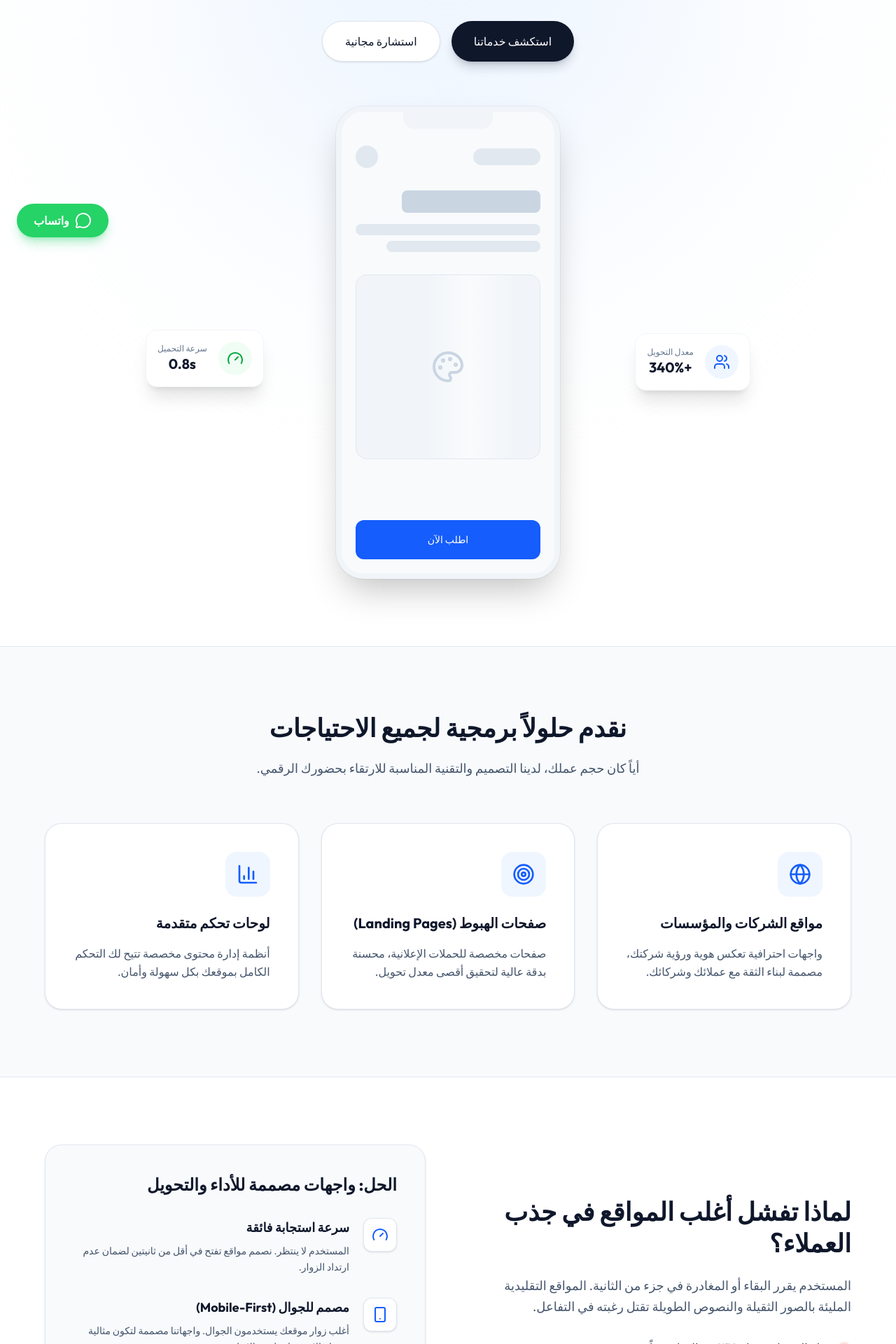
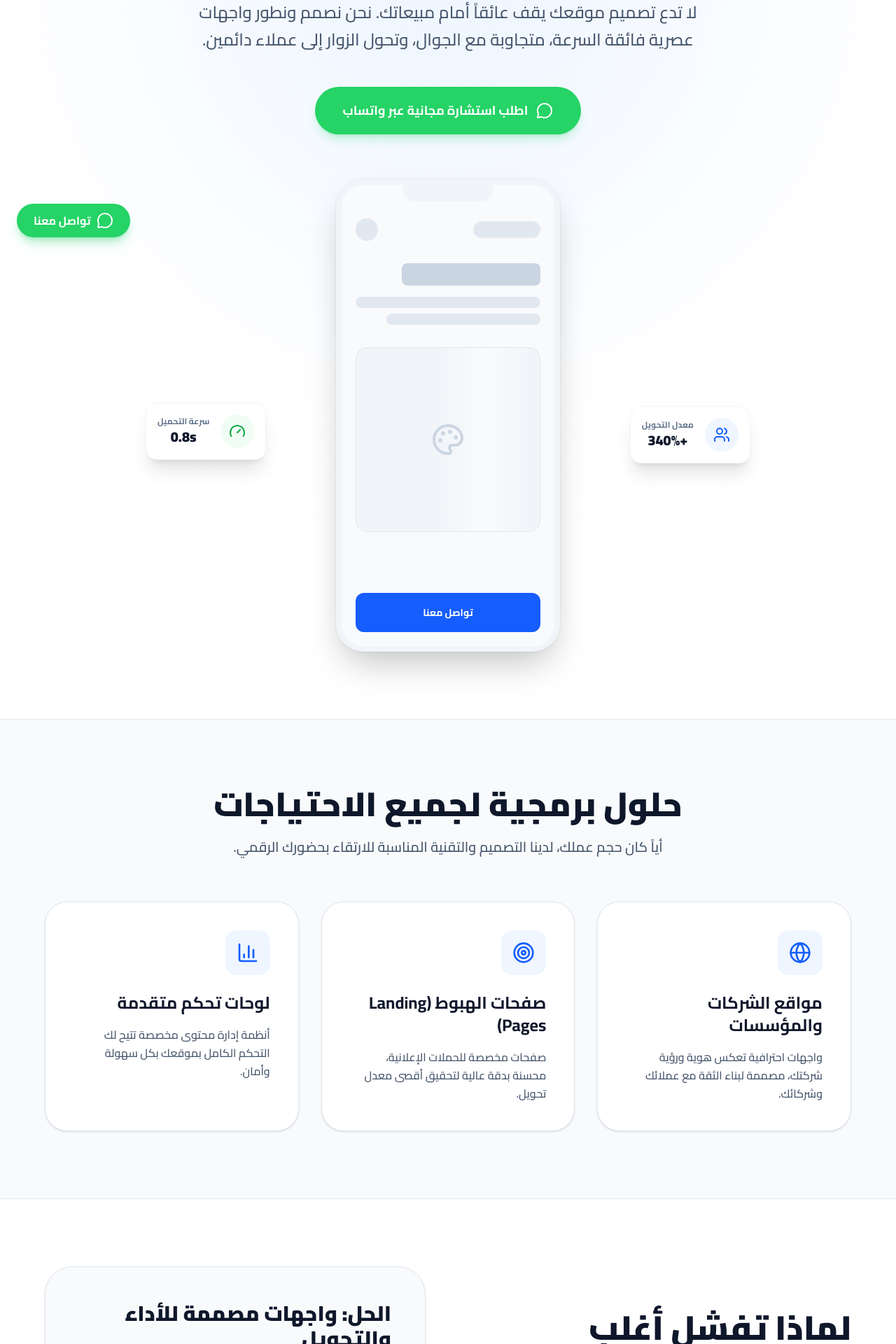
Before and after one commit to AhmedZakaria14/-, a React (Vite) app: page /lp/web-design in a window 1280 px wide. Shown: the part 437-2357 px from the top of the page at 70% size. Built offline with nearby package versions, Linux system fonts and the light colour scheme.

Commit message:
feat(seo): update web design landing page copy
Enhance SEO descriptions and update conversion messaging to emphasize WhatsApp integration for better lead generation.

```diff
--- a/src/components/SnapchatWebDev.tsx
+++ b/src/components/SnapchatWebDev.tsx
@@ -14,11 +14,13 @@ export const SnapchatWebDev: React.FC<SnapchatWebDevProps> = ({ lang }) => {
   const isRTL = lang === 'ar';
   const { scrollYProgress } = useScroll();
   const y = useTransform(scrollYProgress, [0, 1], [0, 150]);
+  const fontClass = isRTL ? 'font-arabic' : 'font-sans';
+  const WHATSAPP_LINK = "https://wa.me/966505244583";
 
   useEffect(() => {
     window.scrollTo(0, 0);
     const title = lang === 'ar' ? 'تصميم جميع أنواع المواقع الإلكترونية | نشار هب' : 'Professional Web Design | Nashar Hub';
-    const description = lang === 'ar' ? 'نصمم جميع أنواع المواقع الإلكترونية، سريعة، متجاوبة تماماً مع الجوال، ومصممة خصيصاً لتحويل الزوار إلى عملاء فعليين.' : 'We design all types of websites, fast, fully responsive, and specifically optimized to convert visitors into actual customers.';
+    const description = lang === 'ar' ? 'نصمم جميع أنواع المواقع الإلكترونية، سريعة، متجاوبة تماماً مع الجوال، ومصممة خصيصاً لتحويل الزوار إلى عملاء فعليين عبر واتساب.' : 'We design all types of websites, fast, fully responsive, and specifically optimized to convert visitors into actual customers via WhatsApp.';
 
     updateSEO({
       title,
@@ -41,7 +43,7 @@ export const SnapchatWebDev: React.FC<SnapchatWebDevProps> = ({ lang }) => {
     {
       icon: <MousePointerClick className="w-6 h-6 text-blue-600" />,
       title: lang === 'ar' ? 'رحلة مستخدم تحفيزية' : 'Conversion Focused UX',
-      desc: lang === 'ar' ? 'تصميم يوجه الزائر مباشرة لاتخاذ الإجراء (شراء، اتصال، واتساب) بأقل عدد ممكن من النقرات.' : 'Design that guides the visitor directly to action with the fewest possible clicks.'
+      desc: lang === 'ar' ? 'تصميم يوجه الزائر مباشرة لاتخاذ الإجراء (تواصل عبر واتساب) بأقل عدد ممكن من النقرات.' : 'Design that guides the visitor directly to action (WhatsApp) with the fewest possible clicks.'
     },
     {
       icon: <ShieldCheck className="w-6 h-6 text-blue-600" />,
@@ -76,7 +78,7 @@ export const SnapchatWebDev: React.FC<SnapchatWebDevProps> = ({ lang }) => {
     },
     {
       step: '02',
-      title: lang === 'ar' ? 'تصميم الواجهات (UI/UX)' : 'UI/UX Design',
+      title: lang === 'ar' ? 'تصميم الواجهات' : 'UI/UX Design',
       desc: lang === 'ar' ? 'نصمم تجربة مستخدم سلسلة وواجهات عصرية مريحة للعين وخالية من التعقيد.' : 'We design smooth user experiences and modern, eye-friendly interfaces.'
     },
     {
@@ -92,7 +94,7 @@ export const SnapchatWebDev: React.FC<SnapchatWebDevProps> = ({ lang }) => {
   ];
 
   return (
-    <div className={`min-h-screen bg-slate-50 text-slate-900 font-sans ${isRTL ? 'rtl' : 'ltr'}`} dir={isRTL ? 'rtl' : 'ltr'}>
+    <div className={`min-h-screen bg-slate-50 text-slate-900 ${fontClass} ${isRTL ? 'rtl' : 'ltr'}`} dir={isRTL ? 'rtl' : 'ltr'}>
       <Helmet>
         <title>{lang === 'ar' ? 'تصميم جميع أنواع المواقع | نشار هب' : 'Professional Web Design | Nashar Hub'}</title>
         <meta name="robots" content="noindex, nofollow" />
@@ -100,29 +102,24 @@ export const SnapchatWebDev: React.FC<SnapchatWebDevProps> = ({ lang }) => {
 
       {/* Floating CTA */}
       <a
-        href="https://wa.me/966505244583"
+        href={WHATSAPP_LINK}
         target="_blank"
         rel="noopener noreferrer"
         className={`fixed bottom-6 ${isRTL ? 'left-6' : 'right-6'} z-50 flex items-center justify-center gap-2 bg-[#25D366] hover:bg-[#1DA851] text-white py-3 px-4 md:px-6 rounded-full font-bold text-sm md:text-base shadow-lg shadow-green-500/30 transition-transform transform hover:scale-105`}
       >
         <MessageCircle className="w-6 h-6" />
-        <span>{lang === 'ar' ? 'واتساب' : 'WhatsApp'}</span>
+        <span>{lang === 'ar' ? 'تواصل معنا' : 'WhatsApp'}</span>
       </a>
 
       {/* Header */}
       <header className="absolute top-0 left-0 right-0 p-6 md:px-12 flex justify-between items-center z-10 border-b border-slate-200 bg-white/50 backdrop-blur-md">
-        <Link to="/" className="text-xl font-bold tracking-wider text-slate-900">
+        <div className="text-xl font-black tracking-widest text-slate-900">
           NASHAR<span className="text-blue-600">HUB</span>
-        </Link>
-        <Link to="/" className="text-slate-500 hover:text-blue-600 transition-colors flex items-center gap-2 text-sm font-medium">
-          {lang === 'ar' ? 'العودة' : 'Back'}
-          {isRTL ? <ArrowLeft className="w-4 h-4" /> : <ArrowRight className="w-4 h-4" />}
-        </Link>
+        </div>
       </header>
 
       {/* Hero Section */}
       <section className="relative pt-40 pb-24 px-6 min-h-[90vh] flex flex-col items-center justify-center overflow-hidden bg-white">
-        {/* Subtle background glow */}
         <div className="absolute top-0 left-1/2 -translate-x-1/2 w-[800px] h-[800px] bg-blue-50 blur-[150px] rounded-full pointer-events-none" />
 
         <div className="relative z-10 max-w-5xl mx-auto flex flex-col items-center text-center">
@@ -132,7 +129,7 @@ export const SnapchatWebDev: React.FC<SnapchatWebDevProps> = ({ lang }) => {
             transition={{ duration: 0.6 }}
             className="flex flex-col items-center"
           >
-            <div className="flex items-center gap-2 bg-blue-50 border border-blue-100 text-blue-600 px-4 py-1.5 rounded-full text-sm font-medium mb-8 shadow-sm">
+            <div className="flex items-center gap-2 bg-blue-50 border border-blue-100 text-blue-600 px-5 py-2 rounded-full text-sm font-bold mb-8 shadow-sm">
               <span className="relative flex h-2 w-2">
                 <span className="animate-ping absolute inline-flex h-full w-full rounded-full bg-blue-400 opacity-75"></span>
                 <span className="relative inline-flex rounded-full h-2 w-2 bg-blue-600"></span>
@@ -140,31 +137,28 @@ export const SnapchatWebDev: React.FC<SnapchatWebDevProps> = ({ lang }) => {
               {lang === 'ar' ? 'الحل الأمثل لنجاح مشروعك الرقمي' : 'The Perfect Solution for Your Digital Project'}
             </div>
 
-            <h1 className="text-5xl md:text-7xl font-bold mb-8 leading-[1.15] tracking-tight text-slate-900 max-w-4xl">
+            <h1 className="text-5xl md:text-6xl lg:text-7xl font-black mb-8 leading-[1.2] tracking-tight text-slate-900 max-w-4xl">
               {lang === 'ar' ? (
-                <>صمم موقعاً يعكس <span className="text-transparent bg-clip-text bg-gradient-to-r from-blue-600 to-indigo-500">قيمة علامتك</span></>
+                <>صمم موقعاً يعكس <span className="text-transparent bg-clip-text bg-gradient-to-r from-blue-600 to-indigo-500">قيمة علامتك</span> ويضاعف مبيعاتك</>
               ) : (
-                <>Design a site that reflects <span className="text-transparent bg-clip-text bg-gradient-to-r from-blue-600 to-indigo-500">your value</span></>
+                <>Design a site that reflects <span className="text-transparent bg-clip-text bg-gradient-to-r from-blue-600 to-indigo-500">your value</span> & doubles sales</>
               )}
             </h1>
 
-            <p className="text-lg md:text-2xl text-slate-600 mb-12 max-w-3xl leading-relaxed font-light">
+            <p className="text-lg md:text-2xl text-slate-600 mb-12 max-w-3xl leading-relaxed font-medium">
               {lang === 'ar'
                 ? 'لا تدع تصميم موقعك يقف عائقاً أمام مبيعاتك. نحن نصمم ونطور واجهات عصرية فائقة السرعة، متجاوبة مع الجوال، وتحول الزوار إلى عملاء دائمين.'
                 : 'Don\'t let poor web design hurt your sales. We design and develop ultra-fast, modern, mobile-responsive interfaces that convert visitors into loyal customers.'}
             </p>
 
             <div className="flex flex-col sm:flex-row gap-4 w-full sm:w-auto">
-              <a href="#services" className="bg-slate-900 text-white hover:bg-slate-800 px-8 py-4 rounded-full font-medium transition-colors flex items-center justify-center gap-2 shadow-lg shadow-slate-900/20">
-                {lang === 'ar' ? 'استكشف خدماتنا' : 'Explore Services'}
-              </a>
-              <a href="https://wa.me/966500000000" target="_blank" rel="noopener noreferrer" className="bg-white text-slate-900 border border-slate-200 hover:border-blue-600 hover:text-blue-600 px-8 py-4 rounded-full font-medium transition-all flex items-center justify-center gap-2 shadow-sm">
-                {lang === 'ar' ? 'استشارة مجانية' : 'Free Consultation'}
+              <a href={WHATSAPP_LINK} target="_blank" rel="noopener noreferrer" className="bg-[#25D366] text-white hover:bg-[#1DA851] px-10 py-5 rounded-full font-bold text-lg transition-transform transform hover:scale-105 flex items-center justify-center gap-3 shadow-lg shadow-green-500/20">
+                <MessageCircle className="w-6 h-6" />
+                {lang === 'ar' ? 'اطلب استشارة مجانية عبر واتساب' : 'Get Free Consultation via WhatsApp'}
               </a>
             </div>
           </motion.div>
 
-          {/* Clean Light Device Mockup */}
           <motion.div
             initial={{ opacity: 0, y: 40 }}
             animate={{ opacity: 1, y: 0 }}
@@ -172,12 +166,9 @@ export const SnapchatWebDev: React.FC<SnapchatWebDevProps> = ({ lang }) => {
             className="relative w-full max-w-2xl mx-auto mt-16"
           >
             <div className="relative mx-auto w-[280px] md:w-[320px] aspect-[9/19] bg-white rounded-[40px] border-[8px] border-slate-100 shadow-2xl overflow-hidden ring-1 ring-slate-900/5">
-              {/* Dynamic Screen Content */}
               <div className="absolute inset-0 bg-slate-50 flex flex-col p-5 pt-12">
-                {/* Simulated Notch */}
                 <div className="absolute top-0 left-1/2 -translate-x-1/2 w-32 h-6 bg-slate-100 rounded-b-2xl" />
 
-                {/* Skeleton UI Light */}
                 <div className="flex justify-between items-center mb-8">
                   <div className="w-24 h-6 bg-slate-200 rounded-full" />
                   <div className="w-8 h-8 bg-slate-200 rounded-full" />
@@ -198,13 +189,12 @@ export const SnapchatWebDev: React.FC<SnapchatWebDevProps> = ({ lang }) => {
                   </div>
                 </div>
 
-                <div className="mt-auto w-full h-14 bg-blue-600 rounded-xl flex items-center justify-center text-white text-sm font-medium">
-                  {lang === 'ar' ? 'اطلب الآن' : 'Order Now'}
+                <div className="mt-auto w-full h-14 bg-blue-600 rounded-xl flex items-center justify-center text-white text-sm font-bold">
+                  {lang === 'ar' ? 'تواصل معنا' : 'Contact Us'}
                 </div>
               </div>
             </div>
 
-            {/* Floating metric cards */}
             <motion.div
               style={{ y }}
               className="absolute top-1/4 -left-8 md:-left-24 bg-white border border-slate-100 p-4 rounded-2xl shadow-xl hidden md:flex items-center gap-4"
@@ -213,8 +203,8 @@ export const SnapchatWebDev: React.FC<SnapchatWebDevProps> = ({ lang }) => {
                 <Gauge className="w-6 h-6" />
               </div>
               <div>
-                <p className="text-xs text-slate-500 font-medium">{lang === 'ar' ? 'سرعة التحميل' : 'Load Time'}</p>
-                <p className="text-xl font-bold text-slate-900">0.8s</p>
+                <p className="text-xs text-slate-500 font-bold">{lang === 'ar' ? 'سرعة التحميل' : 'Load Time'}</p>
+                <p className="text-xl font-black text-slate-900">0.8s</p>
               </div>
             </motion.div>
 
@@ -226,8 +216,8 @@ export const SnapchatWebDev: React.FC<SnapchatWebDevProps> = ({ lang }) => {
                 <Users className="w-6 h-6" />
               </div>
               <div>
-                <p className="text-xs text-slate-500 font-medium">{lang === 'ar' ? 'معدل التحويل' : 'Conversion'}</p>
-                <p className="text-xl font-bold text-slate-900">+340%</p>
+                <p className="text-xs text-slate-500 font-bold">{lang === 'ar' ? 'معدل التحويل' : 'Conversion'}</p>
+                <p className="text-xl font-black text-slate-900">+340%</p>
               </div>
             </motion.div>
           </motion.div>
@@ -235,13 +225,13 @@ export const SnapchatWebDev: React.FC<SnapchatWebDevProps> = ({ lang }) => {
       </section>
 
       {/* Services Details */}
-      <section id="services" className="py-24 px-6 bg-slate-50 border-t border-slate-200">
+      <section className="py-24 px-6 bg-slate-50 border-t border-slate-200">
         <div className="max-w-6xl mx-auto">
           <div className="text-center mb-16 max-w-2xl mx-auto">
-            <h2 className="text-3xl md:text-4xl font-bold mb-6 text-slate-900">
-              {lang === 'ar' ? 'نقدم حلولاً برمجية لجميع الاحتياجات' : 'We offer web solutions for all needs'}
+            <h2 className="text-3xl md:text-5xl font-black mb-6 text-slate-900">
+              {lang === 'ar' ? 'حلول برمجية لجميع الاحتياجات' : 'Web solutions for all needs'}
             </h2>
-            <p className="text-slate-600 text-lg">
+            <p className="text-slate-600 text-lg md:text-xl font-medium">
               {lang === 'ar'
                 ? 'أياً كان حجم عملك، لدينا التصميم والتقنية المناسبة للارتقاء بحضورك الرقمي.'
                 : 'Whatever your business size, we have the right design and technology to elevate your digital presence.'}
@@ -256,13 +246,13 @@ export const SnapchatWebDev: React.FC<SnapchatWebDevProps> = ({ lang }) => {
                 whileInView={{ opacity: 1, y: 0 }}
                 viewport={{ once: true }}
                 transition={{ duration: 0.5, delay: idx * 0.1 }}
-                className="bg-white p-10 rounded-3xl border border-slate-200 shadow-sm hover:shadow-xl hover:border-blue-200 transition-all duration-300"
+                className="bg-white p-10 rounded-[2rem] border border-slate-200 shadow-sm hover:shadow-xl hover:border-blue-200 transition-all duration-300"
               >
                 <div className="w-16 h-16 rounded-2xl bg-blue-50 flex items-center justify-center mb-6">
                   {item.icon}
                 </div>
-                <h3 className="text-xl font-bold mb-4 text-slate-900">{item.title}</h3>
-                <p className="text-slate-600 leading-relaxed">{item.desc}</p>
+                <h3 className="text-2xl font-bold mb-4 text-slate-900">{item.title}</h3>
+                <p className="text-slate-600 leading-relaxed font-medium">{item.desc}</p>
               </motion.div>
             ))}
           </div>
@@ -273,10 +263,10 @@ export const SnapchatWebDev: React.FC<SnapchatWebDevProps> = ({ lang }) => {
       <section className="py-24 px-6 bg-white border-t border-slate-200">
         <div className="max-w-6xl mx-auto grid grid-cols-1 md:grid-cols-2 gap-16 items-center">
           <div>
-            <h2 className="text-3xl md:text-4xl font-bold mb-6 text-slate-900 leading-tight">
+            <h2 className="text-3xl md:text-5xl font-black mb-6 text-slate-900 leading-tight">
               {lang === 'ar' ? 'لماذا تفشل أغلب المواقع في جذب العملاء؟' : 'Why most sites fail to attract customers?'}
             </h2>
-            <p className="text-slate-600 text-lg mb-8 leading-relaxed">
+            <p className="text-slate-600 text-lg mb-8 leading-relaxed font-medium">
               {lang === 'ar'
                 ? 'المستخدم يقرر البقاء أو المغادرة في جزء من الثانية. المواقع التقليدية المليئة بالصور الثقيلة والنصوص الطويلة تقتل رغبته في التفاعل.'
                 : 'A user decides to stay or leave in a split second. Traditional sites with heavy images and long texts kill the interaction intent.'}
@@ -287,28 +277,28 @@ export const SnapchatWebDev: React.FC<SnapchatWebDevProps> = ({ lang }) => {
                 lang === 'ar' ? 'تصميم غير متجاوب وصعب الاستخدام على الجوال.' : 'Unresponsive design, hard to use on mobile.',
                 lang === 'ar' ? 'رسالة مشتتة وتجربة مستخدم معقدة.' : 'Distracted messaging and complex user experience.'
               ].map((item, i) => (
-                <li key={i} className="flex items-start gap-3 text-slate-700 font-medium">
-                  <div className="mt-1 w-5 h-5 rounded-full bg-red-100 flex items-center justify-center shrink-0">
-                    <div className="w-2 h-2 bg-red-500 rounded-full" />
+                <li key={i} className="flex items-start gap-3 text-slate-700 font-bold text-lg">
+                  <div className="mt-1.5 w-6 h-6 rounded-full bg-red-100 flex items-center justify-center shrink-0">
+                    <div className="w-2.5 h-2.5 bg-red-500 rounded-full" />
                   </div>
                   {item}
                 </li>
               ))}
             </ul>
           </div>
-          <div className="bg-slate-50 p-10 rounded-3xl border border-slate-200 shadow-sm">
-            <h3 className="text-2xl font-bold text-slate-900 mb-8">
+          <div className="bg-slate-50 p-10 md:p-12 rounded-[2.5rem] border border-slate-200 shadow-sm">
+            <h3 className="text-2xl md:text-3xl font-black text-slate-900 mb-8">
               {lang === 'ar' ? 'الحل: واجهات مصممة للأداء والتحويل' : 'The Solution: Performance & Conversion Driven UI'}
             </h3>
             <div className="space-y-8">
               {whyUs.slice(0,3).map((item, idx) => (
                 <div key={idx} className="flex gap-5">
-                  <div className="w-12 h-12 bg-white rounded-xl flex items-center justify-center shrink-0 border border-slate-200 shadow-sm">
+                  <div className="w-14 h-14 bg-white rounded-2xl flex items-center justify-center shrink-0 border border-slate-200 shadow-sm">
                     {item.icon}
                   </div>
                   <div>
-                    <h4 className="text-lg font-bold text-slate-900 mb-2">{item.title}</h4>
-                    <p className="text-slate-600 leading-relaxed text-sm">{item.desc}</p>
+                    <h4 className="text-xl font-bold text-slate-900 mb-2">{item.title}</h4>
+                    <p className="text-slate-600 leading-relaxed font-medium">{item.desc}</p>
                   </div>
                 </div>
               ))}
@@ -321,10 +311,10 @@ export const SnapchatWebDev: React.FC<SnapchatWebDevProps> = ({ lang }) => {
       <section className="py-24 px-6 bg-slate-50 border-t border-slate-200">
         <div className="max-w-6xl mx-auto">
           <div className="text-center mb-16 max-w-2xl mx-auto">
-            <h2 className="text-3xl md:text-4xl font-bold mb-4 text-slate-900">
+            <h2 className="text-3xl md:text-5xl font-black mb-6 text-slate-900">
               {lang === 'ar' ? 'منهجية عمل واضحة' : 'Clear Working Process'}
             </h2>
-            <p className="text-slate-600">
+            <p className="text-slate-600 text-lg font-medium">
               {lang === 'ar' ? 'نتبع خطوات مدروسة لضمان تسليم مشروعك بأعلى جودة وفي الوقت المحدد.' : 'We follow studied steps to ensure delivering your project with highest quality on time.'}
             </p>
           </div>
@@ -332,10 +322,10 @@ export const SnapchatWebDev: React.FC<SnapchatWebDevProps> = ({ lang }) => {
           <div className="grid grid-cols-1 sm:grid-cols-2 lg:grid-cols-4 gap-6">
             {process.map((p, idx) => (
               <div key={idx} className="relative group">
-                <div className="bg-white border border-slate-200 p-8 rounded-3xl shadow-sm hover:shadow-md transition-shadow h-full">
-                  <div className="text-4xl font-black text-slate-100 mb-4 group-hover:text-blue-50 transition-colors">{p.step}</div>
-                  <h3 className="text-xl font-bold text-slate-900 mb-3">{p.title}</h3>
-                  <p className="text-slate-600 text-sm leading-relaxed">{p.desc}</p>
+                <div className="bg-white border border-slate-200 p-8 rounded-[2rem] shadow-sm hover:shadow-lg transition-all h-full">
+                  <div className="text-5xl font-black text-slate-100 mb-6 group-hover:text-blue-50 transition-colors">{p.step}</div>
+                  <h3 className="text-2xl font-bold text-slate-900 mb-3">{p.title}</h3>
+                  <p className="text-slate-600 font-medium leading-relaxed">{p.desc}</p>
                 </div>
               </div>
             ))}
@@ -345,15 +335,14 @@ export const SnapchatWebDev: React.FC<SnapchatWebDevProps> = ({ lang }) => {
 
       {/* Final CTA */}
       <section className="py-32 px-6 relative z-10 bg-white">
-        <div className="max-w-5xl mx-auto bg-gradient-to-br from-slate-900 to-blue-950 border border-slate-800 rounded-[40px] p-10 md:p-20 text-center relative overflow-hidden shadow-2xl">
-          {/* Subtle glow inside CTA */}
+        <div className="max-w-5xl mx-auto bg-gradient-to-br from-slate-900 to-blue-950 border border-slate-800 rounded-[3rem] p-10 md:p-20 text-center relative overflow-hidden shadow-2xl">
           <div className="absolute top-0 left-1/2 -translate-x-1/2 w-full h-[1px] bg-gradient-to-r from-transparent via-blue-400 to-transparent opacity-50" />
           <div className="absolute bottom-0 right-0 w-64 h-64 bg-blue-500/10 blur-[100px] rounded-full" />
 
-          <h2 className="text-3xl md:text-5xl font-bold mb-8 text-white tracking-tight relative z-10">
-            {lang === 'ar' ? 'هل أنت مستعد لتطوير حضورك الرقمي؟' : 'Ready to elevate your digital presence?'}
+          <h2 className="text-4xl md:text-5xl lg:text-6xl font-black mb-8 text-white tracking-tight relative z-10 leading-[1.2]">
+            {lang === 'ar' ? 'مستعد لتطوير حضورك الرقمي؟' : 'Ready to elevate your digital presence?'}
           </h2>
-          <p className="text-slate-300 text-lg md:text-xl mb-12 max-w-2xl mx-auto font-light leading-relaxed relative z-10">
+          <p className="text-slate-300 text-xl md:text-2xl mb-12 max-w-2xl mx-auto font-medium leading-relaxed relative z-10">
             {lang === 'ar'
               ? 'ابدأ الآن بخطوة بسيطة. تواصل معنا لمناقشة فكرتك وسنقدم لك استشارة مجانية حول أفضل الحلول لمشروعك.'
               : 'Start now with a simple step. Contact us to discuss your idea and get a free consultation.'}
@@ -361,19 +350,19 @@ export const SnapchatWebDev: React.FC<SnapchatWebDevProps> = ({ lang }) => {
 
           <div className="flex flex-col sm:flex-row items-center justify-center gap-4 relative z-10">
             <a
-              href="https://wa.me/966500000000" // Replace with actual number
+              href={WHATSAPP_LINK}
               target="_blank"
               rel="noopener noreferrer"
-              className="w-full sm:w-auto flex items-center justify-center gap-3 bg-white text-slate-900 hover:bg-slate-100 px-10 py-5 rounded-full font-bold text-lg transition-all shadow-lg"
+              className="w-full sm:w-auto flex items-center justify-center gap-3 bg-[#25D366] text-white hover:bg-[#1DA851] px-10 py-5 rounded-full font-bold text-xl transition-transform transform hover:scale-105 shadow-xl shadow-green-500/30"
             >
-              <MessageCircle className="w-6 h-6 text-[#25D366]" />
-              {lang === 'ar' ? 'تواصل معنا عبر واتساب' : 'Contact via WhatsApp'}
+              <MessageCircle className="w-7 h-7" />
+              {lang === 'ar' ? 'تواصل معنا عبر واتساب الآن' : 'Contact via WhatsApp Now'}
             </a>
           </div>
 
-          <div className="mt-10 flex items-center justify-center gap-6 text-sm text-slate-300 font-medium relative z-10">
-            <span className="flex items-center gap-2"><CheckCircle2 className="w-4 h-4 text-green-400" /> {lang === 'ar' ? 'استشارة مجانية' : 'Free Consultation'}</span>
-            <span className="flex items-center gap-2"><CheckCircle2 className="w-4 h-4 text-green-400" /> {lang === 'ar' ? 'دراسة سريعة' : 'Fast Assessment'}</span>
+          <div className="mt-10 flex items-center justify-center gap-8 text-base text-slate-300 font-bold relative z-10">
+            <span className="flex items-center gap-2"><CheckCircle2 className="w-5 h-5 text-green-400" /> {lang === 'ar' ? 'استشارة مجانية' : 'Free Consultation'}</span>
+            <span className="flex items-center gap-2"><CheckCircle2 className="w-5 h-5 text-green-400" /> {lang === 'ar' ? 'دراسة سريعة' : 'Fast Assessment'}</span>
           </div>
         </div>
       </section>
```
